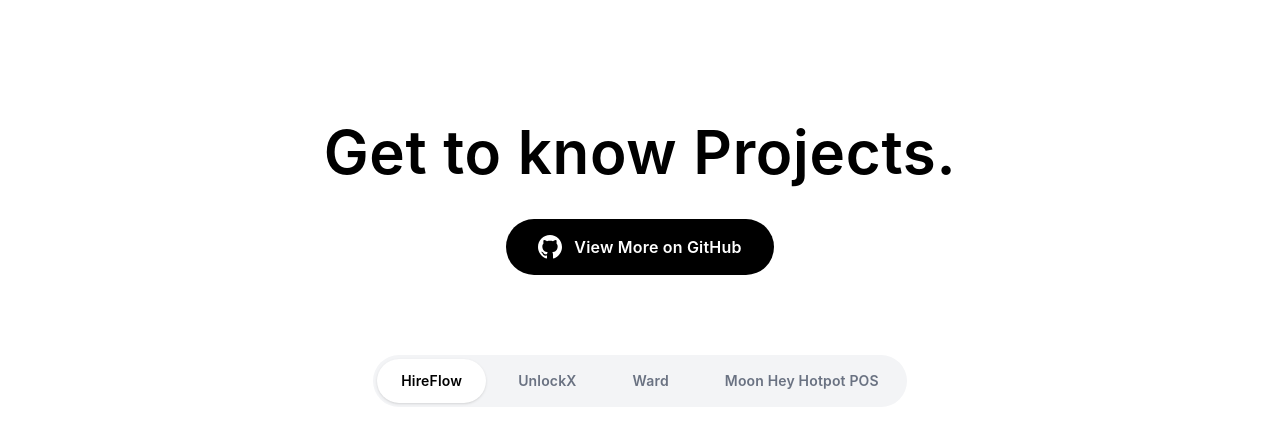
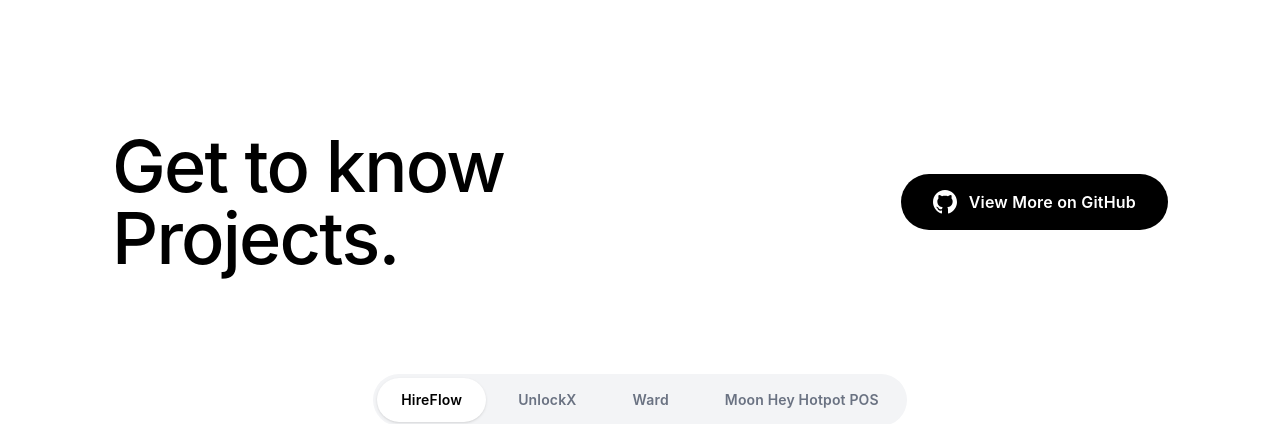
Before and after one commit to officialbryx/Portfolio, a React (Vite) app: page /work in a window 1280 px wide. Shown: the part 922-1346 px from the top of the page. Built offline with nearby package versions, Linux system fonts and the light colour scheme.

Commit message:
Update Work.jsx

```diff
--- a/src/pages/Work.jsx
+++ b/src/pages/Work.jsx
@@ -141,12 +141,16 @@
       </section>
 
       {/* Projects Overview */}
-      <section className="py-30 px-4">
+      <section className="py-20 px-4">
         <div className="max-w-7xl mx-auto">
-          <div className="text-center mb-20">
-            <h2 className="text-5xl md:text-6xl font-semibold mb-6 tracking-[.012em] leading-[1.42] font-['SF_Pro_Display','SF_Pro_Icons','Helvetica_Neue',Helvetica,Arial,sans-serif]">
+          <div className="flex items-center justify-between px-8 md:px-16 lg:px-24 pt-15 pb-25">
+            <div className="flex-1">
+              <h2 className="text-black leading-none text-7xl font-medium tracking-tight">
                 Get to know Projects.
               </h2>
+            </div>
+
+            <div className="flex-1 flex justify-end">
               <a
                 href="https://github.com/officialbryx"
                 target="_blank"
@@ -164,6 +168,7 @@
                   View More on GitHub
                 </span>
               </a>
+            </div>
           </div>
 
           {/* Project Navigator */}
```
Lines whose indentation alone changed are shown as unchanged.
